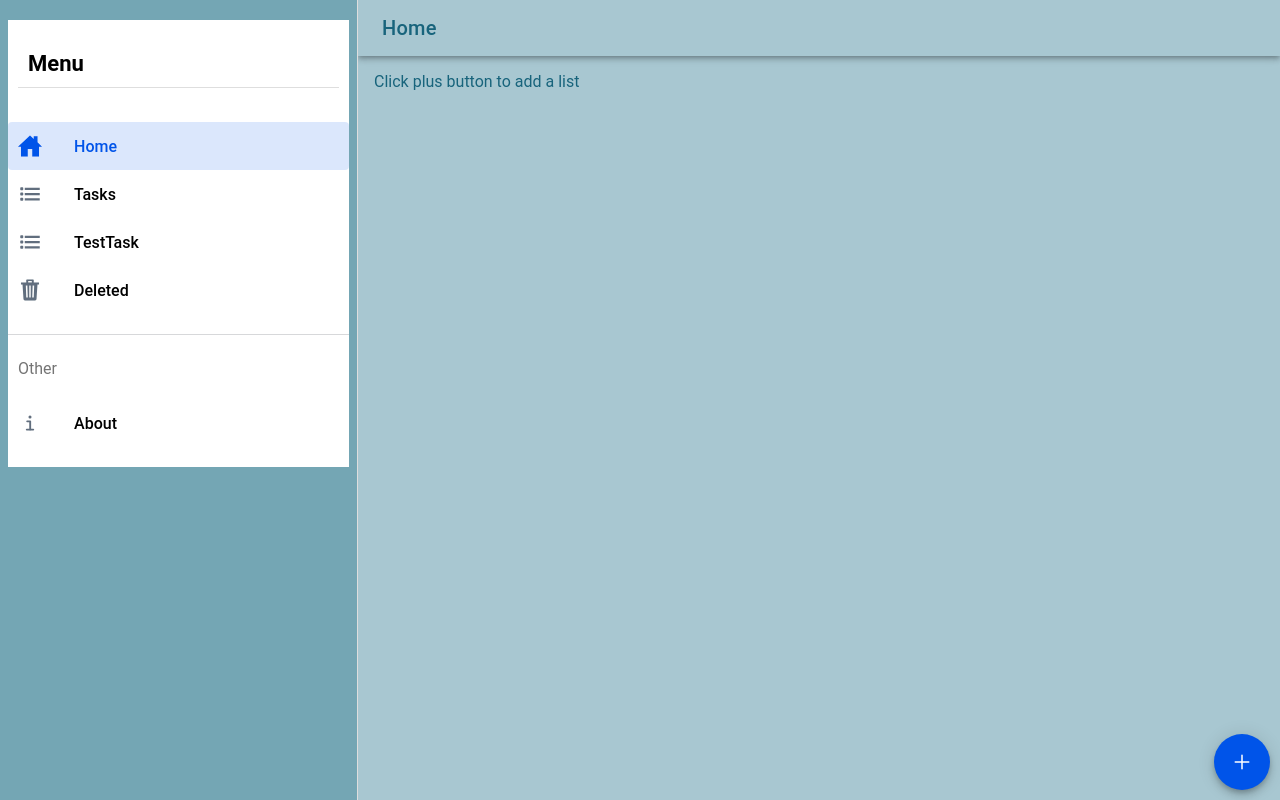
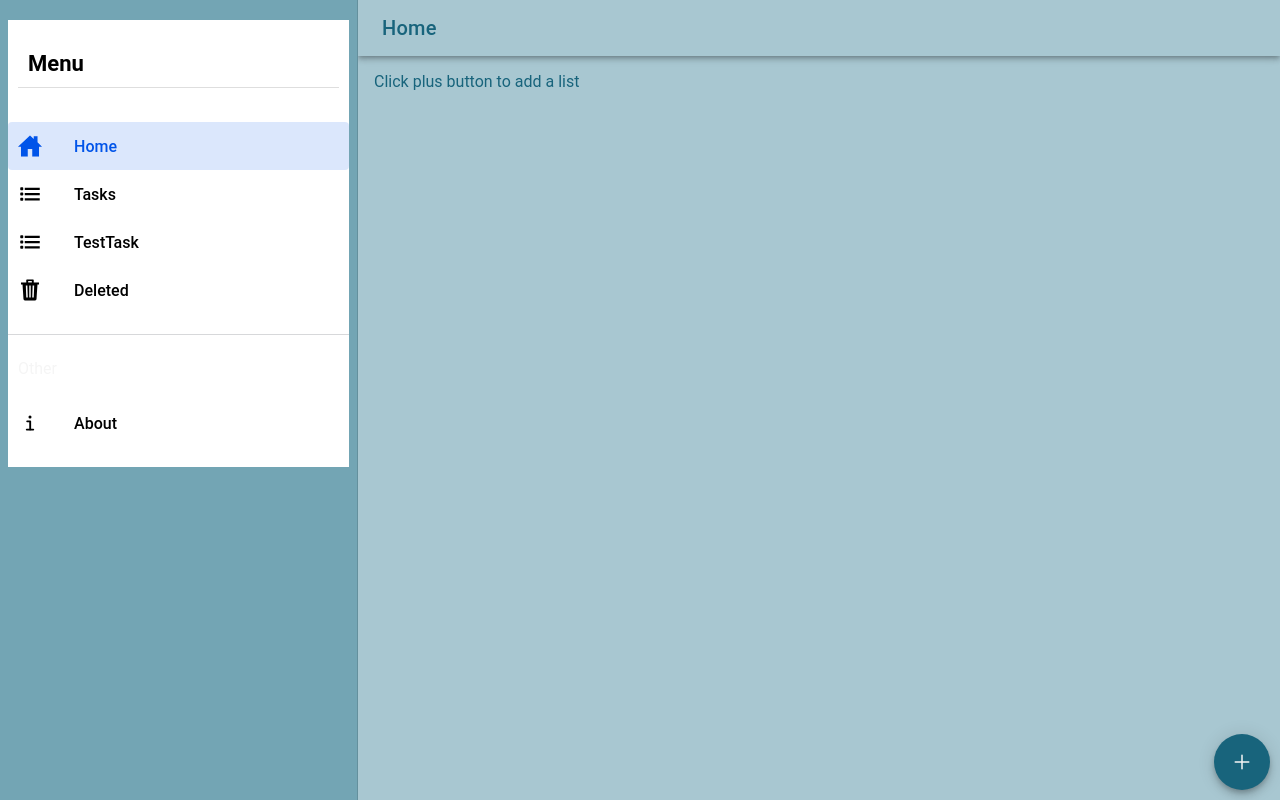
Before and after one commit to tom4sdvorak/TaskListApp, a React (Vite) app: page /home in a window 1280 px wide. Built offline with nearby package versions, Linux system fonts and the light colour scheme.

Commit message:
Fixed some more colors

```diff
--- a/src/components/Menu.css
+++ b/src/components/Menu.css
@@ -1,6 +1,10 @@
+ion-menu {
+  background: #73A5B4 ;
+}
+
 ion-menu ion-content {
-  --background: var(--ion-item-background, var(--ion-background-color, #fff));
   --background: rgba(115, 165, 180, 0.99);
+  --background: var(--ion-item-background, var(--ion-background-color, #73A5B4));
 }
 
 ion-menu.md ion-content {
@@ -8,6 +12,7 @@ ion-menu.md ion-content {
   --padding-end: 8px;
   --padding-top: 20px;
   --padding-bottom: 20px;
+
 }
 
 ion-menu.md ion-list {
@@ -24,18 +29,20 @@ ion-menu.md ion-list-header, ion-menu.md ion-note {
 
 ion-menu.md ion-list#inbox-list {
   border-bottom: 1px solid var(--ion-color-step-150, #d7d8da);
+
 }
 
 ion-menu.md ion-list#inbox-list ion-list-header {
   font-size: 22px;
   font-weight: 600;
   min-height: 20px;
+
 }
 
 ion-menu.md ion-list#labels-list ion-list-header {
   font-size: 16px;
   margin-bottom: 18px;
-  color: #757575;
+  color: #f5f5f5;
   min-height: 26px;
 }
 
@@ -43,6 +50,7 @@ ion-menu.md ion-item {
   --padding-start: 10px;
   --padding-end: 10px;
   border-radius: 4px;
+
 }
 
 ion-menu.md ion-item.selected {
@@ -51,10 +59,11 @@ ion-menu.md ion-item.selected {
 
 ion-menu.md ion-item.selected ion-icon {
   color: var(--ion-color-primary);
+
 }
 
 ion-menu.md ion-item ion-icon {
-  color: #616e7e;
+  color: #000;
 }
 
 ion-menu.md ion-item ion-label {
@@ -63,10 +72,12 @@ ion-menu.md ion-item ion-label {
 
 ion-menu.ios ion-content {
   --padding-bottom: 20px;
+
 }
 
 ion-menu.ios ion-list {
   padding: 20px 0 0 0;
+
 }
 
 ion-menu.ios ion-note {
--- a/src/pages/Home.css
+++ b/src/pages/Home.css
@@ -15,7 +15,7 @@ ion-button {
     --color: #f5f5f5;
 }
 
-ion-fab-button.md-ion {
+ion-fab-button {
     --background: #18647C;
     --color: #f5f5f5;
 }
```
